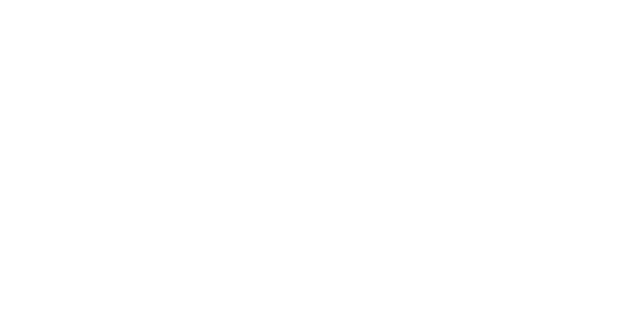
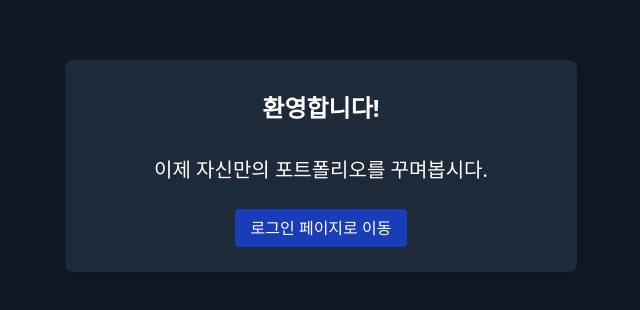
Before and after one commit to MexicoHamburger/lsal, a React (Vite) app in the folder frontend/: page /register/success in a window 1280 px wide. Before the commit this address had no page. Shown: the part 234-544 px from the top of the page, without its empty margins (319-959 px from the left). Built offline with nearby package versions, Linux system fonts and the light colour scheme.

Commit message:
Added RegisterSuccessPage

```diff
--- a/frontend/src/main.tsx
+++ b/frontend/src/main.tsx
@@ -4,6 +4,7 @@
 import MainPage from '@pages/MainPage.tsx'
 import LoginPage from '@pages/LoginPage.tsx'
 import RegisterPage from '@pages/RegisterPage.tsx'
+import RegisterSuccessPage from '@pages/RegisterSuccessPage.tsx'
 
 createRoot(document.getElementById('root')!).render(
   <BrowserRouter>
@@ -11,6 +12,7 @@
       <Route path="/" element={<MainPage />} />
       <Route path="/login" element={<LoginPage />} />
       <Route path="/register" element={<RegisterPage />} />
+      <Route path="/register/success" element = {<RegisterSuccessPage />} />
     </Routes>
   </BrowserRouter>
 )
--- a/frontend/src/pages/RegisterPage.tsx
+++ b/frontend/src/pages/RegisterPage.tsx
@@ -1,10 +1,11 @@
 import React, { useState } from "react";
-import { Link } from "react-router";
+import { Link, useNavigate } from "react-router";
 import PasswordStrengthIndicator from "@/components/PasswordStrengthIndicator";
 import IdErrorMessage from "@/components/IdErrorMessage";
 import Layout from "@/components/Layout";
 
 function RegisterPage() {
+    let navigate = useNavigate();
     const [id, setId] = useState("");
     const [password, setPassword] = useState("");
     const [confirmPassword, setConfirmPassword] = useState("");
@@ -29,6 +30,7 @@
             };
             localStorage.setItem("registeredUser", JSON.stringify(user));
             /* 여기서 회원가입 성공 처리 */
+            navigate("/register/success");
         }
     };
 
--- a/frontend/src/pages/RegisterSuccessPage.tsx
+++ b/frontend/src/pages/RegisterSuccessPage.tsx
@@ -1,11 +1,32 @@
 import { Link } from "react-router";
+import { useEffect, useState } from "react";
 import Layout from "@/components/Layout";
 
 function RegisterSuccessPage() {
+    const [show, setShow] = useState(false);
+
+    useEffect(() => {
+        const t = setTimeout(() => setShow(true), 100);
+        return () => clearTimeout(t);
+    }, []);
 
     return (
         <Layout>
-            <p>hi</p>
+            <main className="flex-1 flex items-center justify-center p-10">
+                <div className={`
+                    bg-gray-800 p-8 rounded-lg shadow-lg w-full max-w-lg text-center
+                    transition-opacity duration-1000 ease-out ${show ? "opacity-100" : "opacity-0"}
+                    `}>
+                    <h1 className="text-2xl font-bold mb-6">환영합니다!</h1>
+                    <h2 className="text-xl my-8">이제 자신만의 포트폴리오를 꾸며봅시다.</h2>
+                    <Link
+                        to="/login"
+                        className="bg-blue-800 hover:bg-blue-900 cursor-pointer text-white my-6 py-2 px-4 rounded"
+                    >
+                        로그인 페이지로 이동
+                    </Link>
+                </div>
+            </main>
         </Layout>
     );
 }
```
Also changed, not shown: 1 other file (tests, documents, lock files or other folders).
